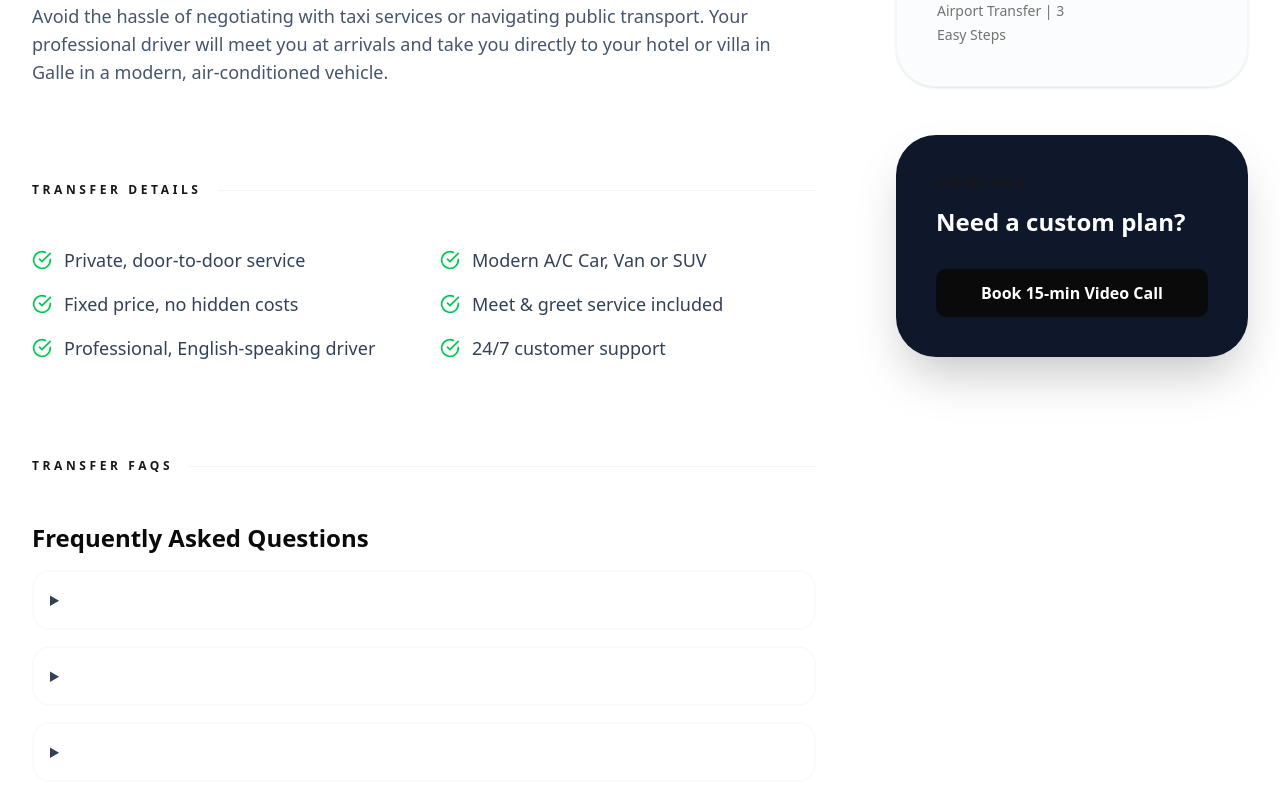
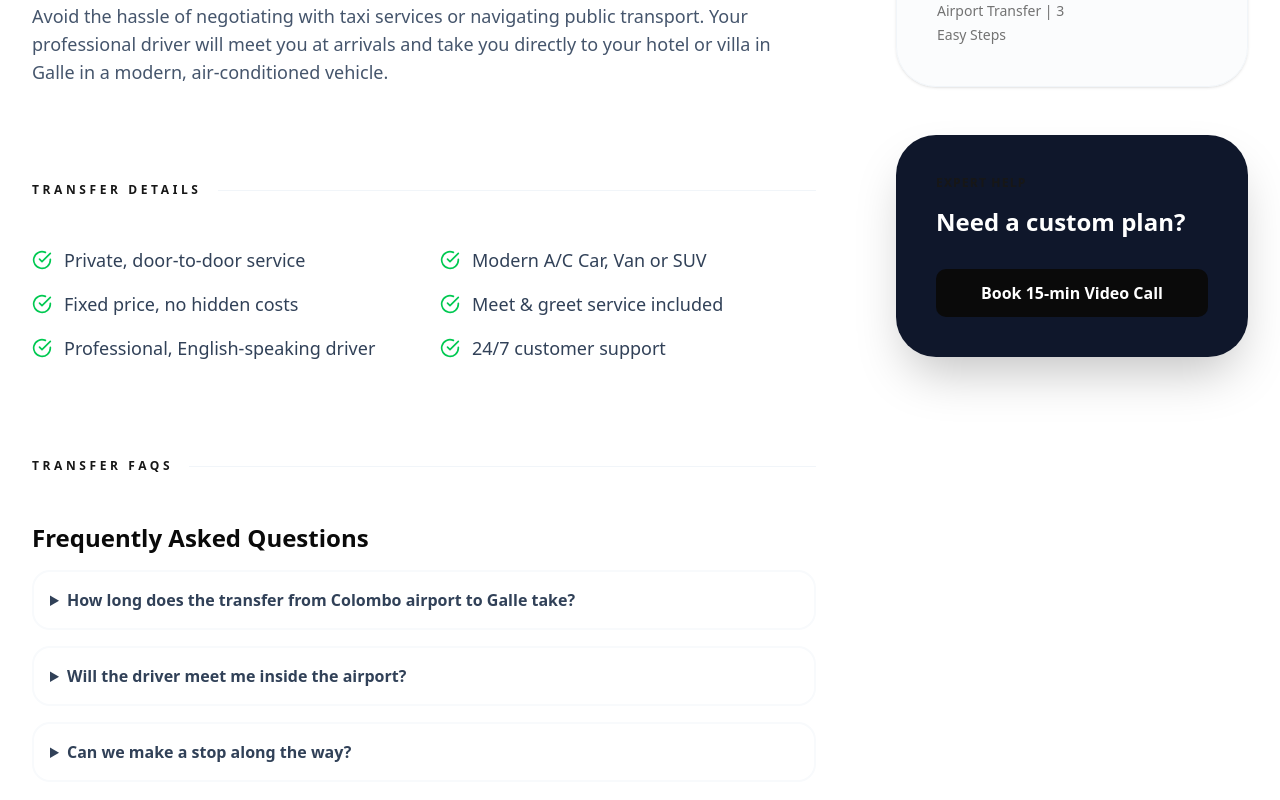
Before and after one commit to chaminda03/srilanka-transfers, a Next.js app: page /airport-transfer/colombo-to-galle in a window 1280 px wide. Shown: the part 1060-1860 px from the top of the page. Built offline with nearby package versions, Linux system fonts and the light colour scheme.

Commit message:
chore: update colombo-to-galle and site spec

```diff
--- a/src/app/airport-transfer/colombo-to-galle/page.tsx
+++ b/src/app/airport-transfer/colombo-to-galle/page.tsx
@@ -14,16 +14,16 @@ export async function generateMetadata() {
 
 const faqs = [
     {
-      question: "How long does the transfer from Colombo airport to Galle take?",
-      answer: "The journey typically takes around 2.5 to 3 hours via the Southern Expressway. Your driver will choose the fastest route based on traffic conditions."
+      q: "How long does the transfer from Colombo airport to Galle take?",
+      a: "The journey typically takes around 2.5 to 3 hours via the Southern Expressway. Your driver will choose the fastest route based on traffic conditions."
     },
     {
-      question: "Will the driver meet me inside the airport?",
-      answer: "Yes, our driver will be waiting for you in the arrivals hall, holding a sign with your name on it for easy identification. It's a seamless meet-and-greet service."
+      q: "Will the driver meet me inside the airport?",
+      a: "Yes, our driver will be waiting for you in the arrivals hall, holding a sign with your name on it for easy identification. It's a seamless meet-and-greet service."
     },
     {
-        question: "Can we make a stop along the way?",
-        answer: "Yes, you can make brief stops for refreshments or to use facilities. If you plan a longer stop or a detour, please let us know in advance so we can accommodate it in your travel plan."
+        q: "Can we make a stop along the way?",
+        a: "Yes, you can make brief stops for refreshments or to use facilities. If you plan a longer stop or a detour, please let us know in advance so we can accommodate it in your travel plan."
     },
 ];
 
--- a/src/site/spec.ts
+++ b/src/site/spec.ts
@@ -264,7 +264,7 @@ export const pages: PageSpec[] = [
     title: "Sri Lanka Travel Guide | Tips for First-Time Visitors",
     description: "Your essential guide to traveling in Sri Lanka. Find tips on safety, when to visit, visas, what to pack, local food, and staying connected.",
     linksTo: ["guide_colombo", "guide_safety", "guide_best_time", "guide_visa", "guide_connectivity", "guide_packing", "guide_food", "private_driver"],
-    heroImage: "/images/Happy Family in private driver sri lanka.webp",
+    heroImage: "/images/sri-lanka-scenic-train-ride-kandy-to-ella-couple.webp",
   },
   {
     id: "guide_colombo",
```
